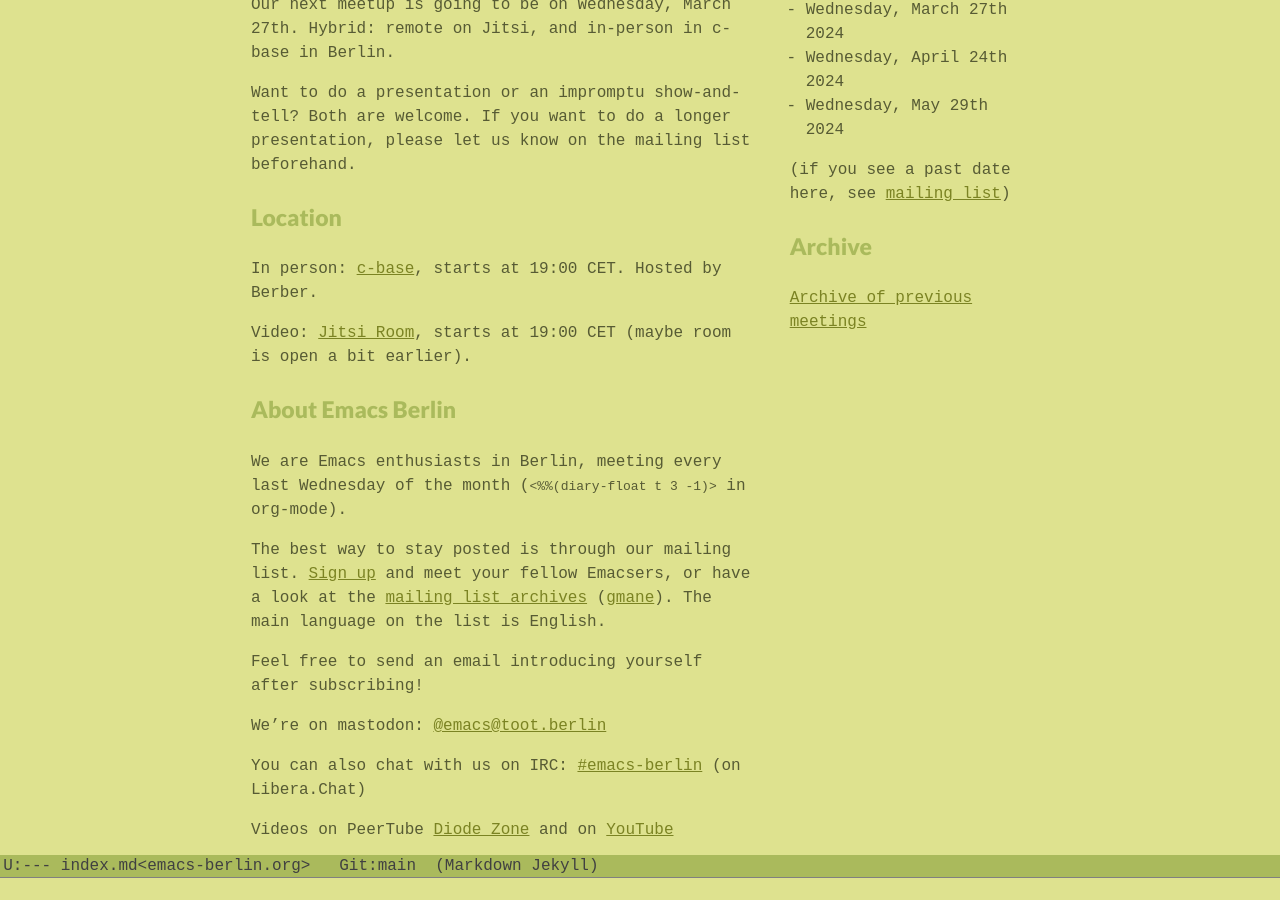
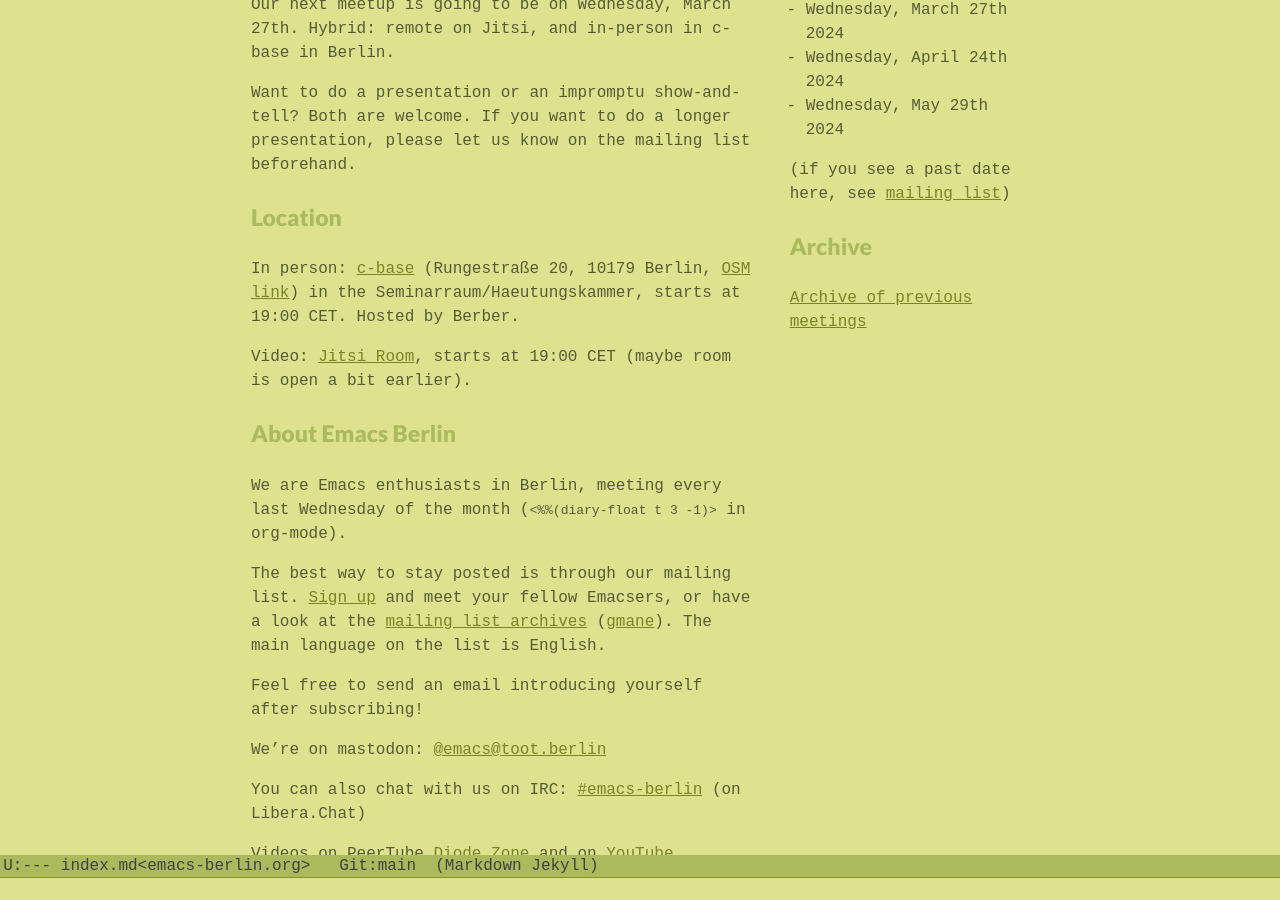
Before and after one commit to emacs-berlin/emacs-berlin.org, a Jekyll site: the page built from index.md, in a window 1280 px wide and 900 px high, scrolled down 530 px. Built offline with Jekyll 4.4.1, drawn with Linux system fonts in a browser that asks for light colours.

Commit message:
location info for March 2024 meetup

```diff
--- a/index.md
+++ b/index.md
@@ -25,8 +25,9 @@
 
 ### Location
 
-In person: [c-base](https://c-base.org/calendar), starts at 19:00 CET.
-Hosted by Berber.
+In person: [c-base](https://c-base.org/impressum) (Rungestraße 20, 10179 Berlin,
+[OSM link](https://www.openstreetmap.org/node/260050809)) in the
+Seminarraum/Haeutungskammer, starts at 19:00 CET. Hosted by Berber.
 
 Video: [Jitsi Room](https://jitsi.emacs-berlin.org/march-2024), starts
 at 19:00 CET (maybe room is open a bit earlier).
```
